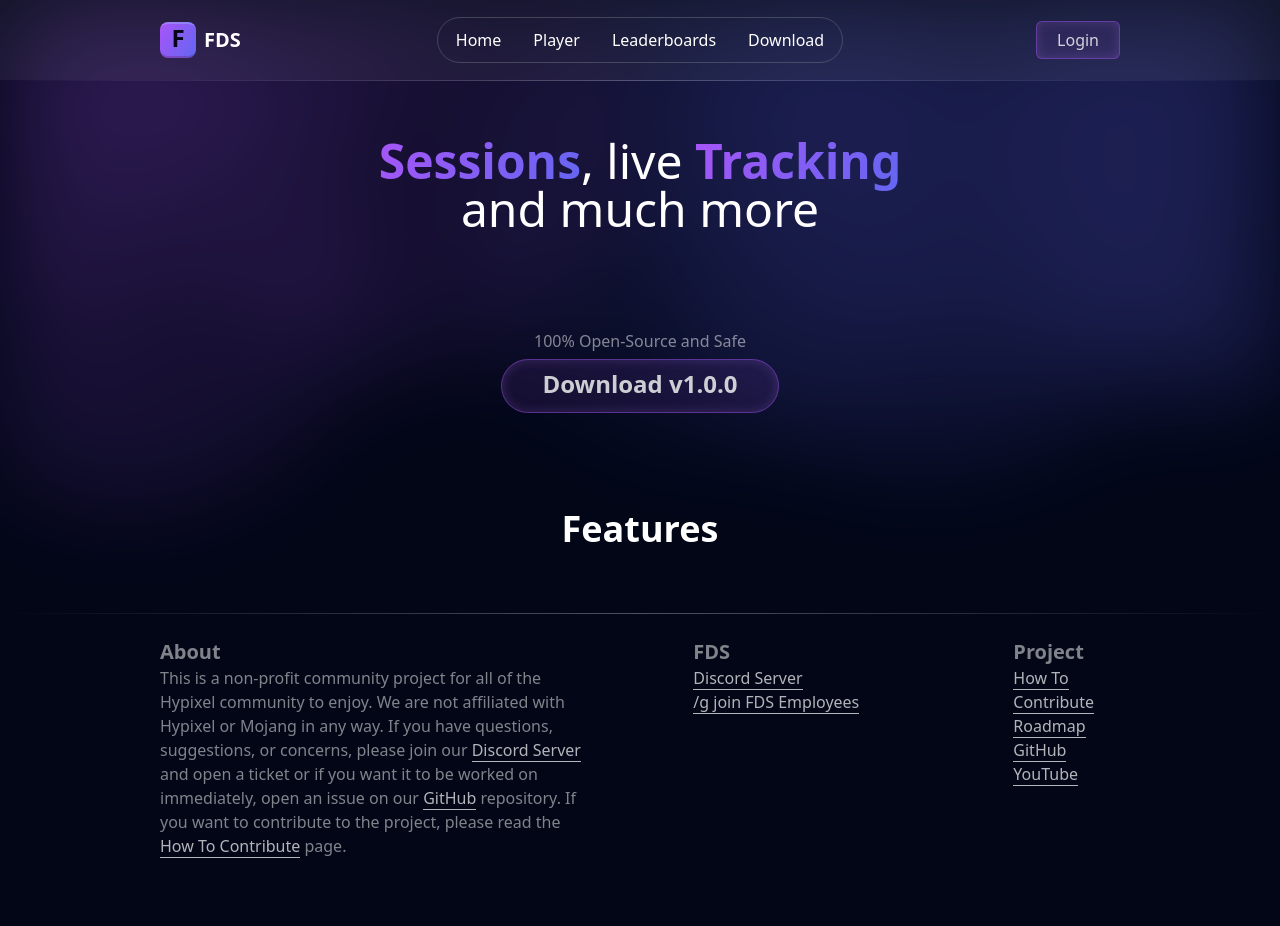
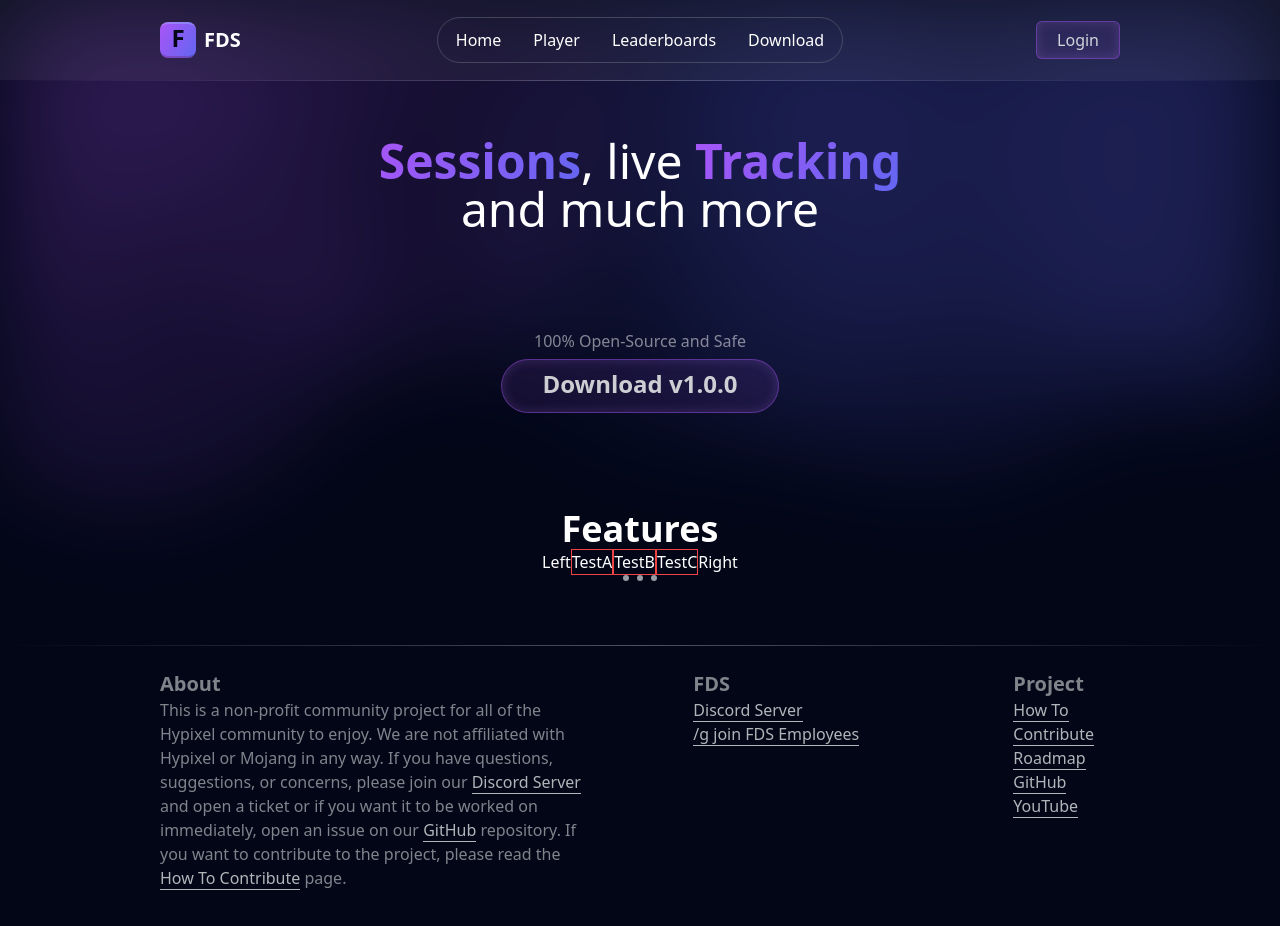
Before and after one commit to NoBypass/fds, a SvelteKit app in the folder client/: page /download in a window 1280 px wide. Shown: the top 926 px of the page. Built offline with nearby package versions, Linux system fonts and the light colour scheme.

Commit message:
slider setup

```diff
--- /dev/null
+++ b/client/src/lib/components/Slider.svelte
@@ -0,0 +1,44 @@
+<script lang="ts">
+    import type { ComponentType } from 'svelte'
+
+    export let children: ComponentType[] = []
+
+    let fullRef: HTMLDivElement | undefined
+    let singleRef: HTMLDivElement | undefined
+    let offset = 0
+    $: width = singleRef?.offsetWidth || 0
+    $: fullWidth = fullRef?.offsetWidth || 0
+
+    const left = () => {
+        offset += width
+        if (offset > fullWidth - (2 * width)) {
+            offset -= fullWidth
+        }
+    }
+
+    const right = () => {
+        offset -= width
+        if (offset < -fullWidth + (2 * width)) {
+            offset += fullWidth
+        }
+    }
+</script>
+
+<div class="flex">
+    <button class="z-20" on:click={left}>Left</button>
+
+    <div bind:this={fullRef} class="z-0 flex transition-all duration-200" style="transform: translateX({offset}px)">
+        {#each children as child}
+            <div bind:this={singleRef} class="border border-red-500">
+                <svelte:component this={child}/>
+            </div>
+        {/each}
+    </div>
+
+    <button class="z-20" on:click={right}>Right</button>
+</div>
+<div class="flex gap-2">
+    {#each children as child}
+        <span id={children.indexOf(child).toString()} class="w-1.5 h-1.5 bg-white/60 rounded-full" />
+    {/each}
+</div>
--- /dev/null
+++ b/client/src/lib/components/Slides/SlideA.svelte
@@ -0,0 +1 @@
+TestA
--- /dev/null
+++ b/client/src/lib/components/Slides/SlideB.svelte
@@ -0,0 +1 @@
+TestB
--- /dev/null
+++ b/client/src/lib/components/Slides/SlideC.svelte
@@ -0,0 +1 @@
+TestC
--- a/client/src/routes/download/+page.svelte
+++ b/client/src/routes/download/+page.svelte
@@ -1,7 +1,10 @@
 <script lang="ts">
     import Text from '$lib/components/Text.svelte'
     import Button from '$lib/components/Button.svelte'
-    import Link from '$lib/components/Link.svelte'
+    import Slider from '$lib/components/Slider.svelte'
+    import SlideA from '$lib/components/Slides/SlideA.svelte'
+    import SlideB from '$lib/components/Slides/SlideB.svelte'
+    import SlideC from '$lib/components/Slides/SlideC.svelte'
 </script>
 
 <main class="w-full items-center flex flex-col">
@@ -20,7 +23,9 @@
         </Button>
     </section>
 
-    <section>
+
+    <section class="flex text-center items-center flex-col">
         <Text type="h1" b>Features</Text>
+        <Slider children={[SlideA, SlideB, SlideC]}></Slider>
     </section>
 </main>
```
